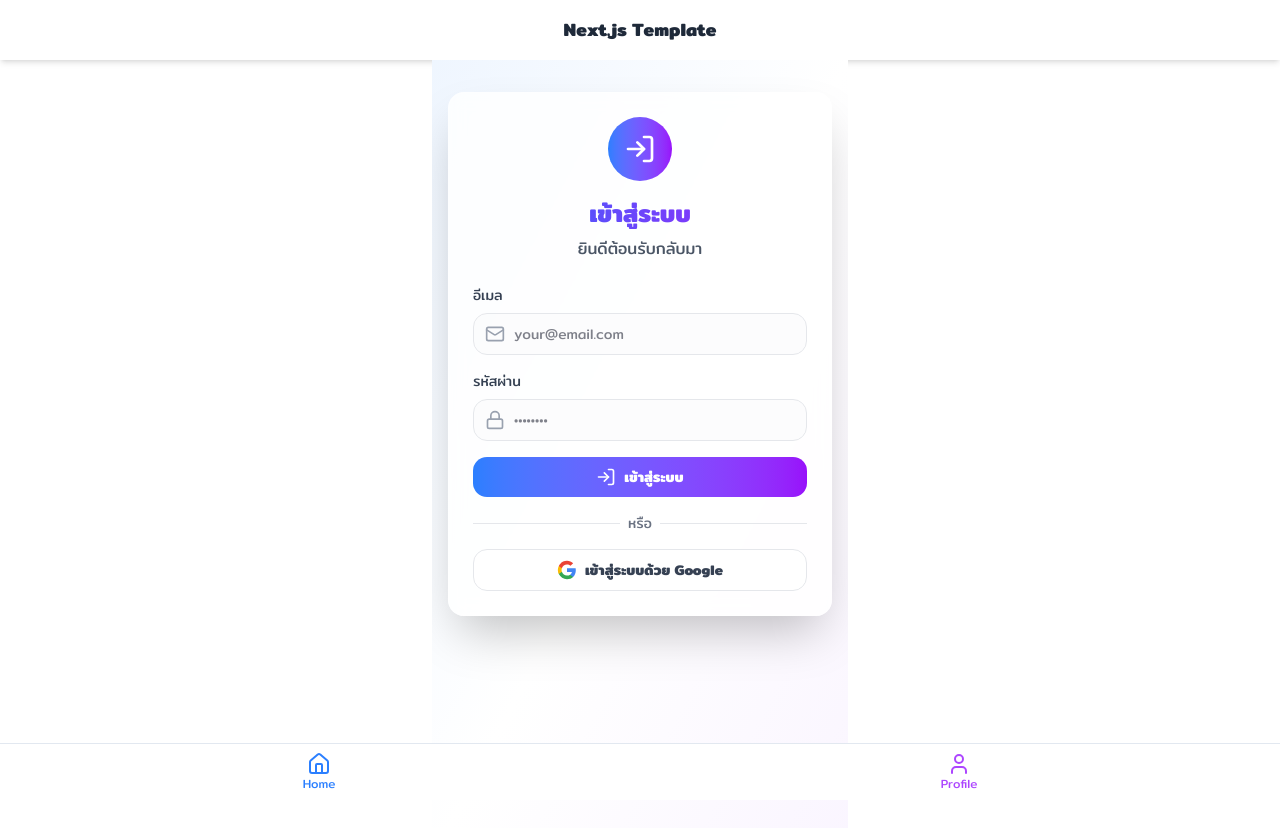
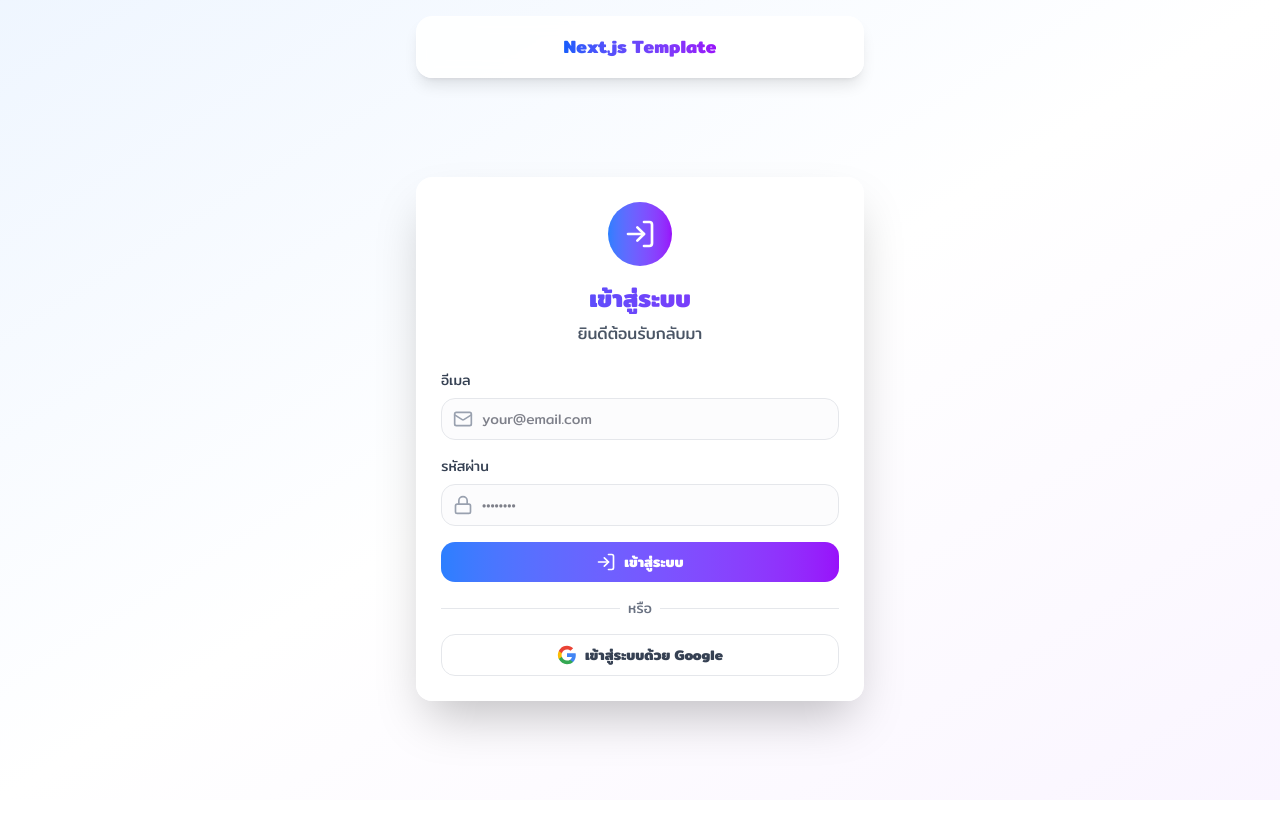
Before and after one commit to rachatanawee/nextjs-mobile, a Next.js app: page /en/login in a window 1280 px wide. Shown: the top 828 px of the page. After the commit the page ends 800 px from the top, so only its background shows below. Built offline with nearby package versions, Linux system fonts and the light colour scheme; no server answers.

Commit message:
modify login

```diff
--- a/src/app/[locale]/login/layout.tsx
+++ b/src/app/[locale]/login/layout.tsx
@@ -14,7 +14,9 @@ export default async function LoginLayout({
 
   return (
     <NextIntlClientProvider locale={locale} messages={messages}>
-      {children}
+      <div className="fixed inset-0 z-50 bg-gradient-to-br from-blue-50 via-white to-purple-50">
+        {children}
+      </div>
     </NextIntlClientProvider>
   );
 }
--- a/src/app/[locale]/login/page.tsx
+++ b/src/app/[locale]/login/page.tsx
@@ -54,9 +54,17 @@ export default function Login() {
   }
 
   return (
-    <div className="h-screen bg-gradient-to-br from-blue-50 via-white to-purple-50 flex items-start justify-center pt-8 p-4 pb-32 overflow-y-auto scrollbar-hide">
-      <div className="w-full max-w-sm mx-auto">
-        <div className="bg-white/80 backdrop-blur-sm shadow-2xl rounded-2xl p-6 border border-white/20 max-h-[90vh] overflow-y-auto scrollbar-hide">
+    <div className="min-h-screen flex flex-col p-4 overflow-y-auto scrollbar-hide">
+      <header className="p-4 bg-white/90 backdrop-blur-sm shadow-lg rounded-2xl mb-4 border border-white/20 w-full max-w-md mx-auto">
+        <div className="flex items-center justify-center">
+          <h1 className="text-lg font-bold bg-gradient-to-r from-blue-600 to-purple-600 bg-clip-text text-transparent text-center">
+            Next.js Template
+          </h1>
+        </div>
+      </header>
+      <div className="flex-grow flex items-center justify-center">
+        <div className="w-full max-w-md mx-auto">
+          <div className="bg-white/90 backdrop-blur-sm shadow-2xl rounded-2xl p-6 border border-white/20 overflow-y-auto scrollbar-hide">
             <div className="text-center mb-6">
               <div className="inline-flex items-center justify-center w-16 h-16 bg-gradient-to-r from-blue-500 to-purple-600 rounded-full mb-4">
                 <LogIn className="w-8 h-8 text-white" />
@@ -156,5 +164,6 @@ export default function Login() {
           </div>
         </div>
       </div>
+    </div>
   )
 }
```
Lines whose indentation alone changed are shown as unchanged.
